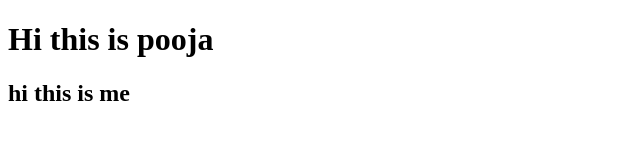
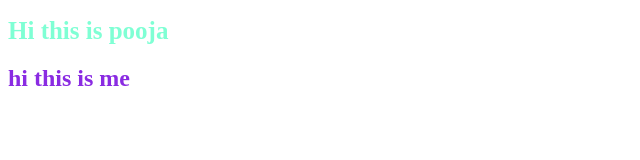
Before and after one commit to Pooja-Hallikhede/Kodnest, a plain HTML site: page index.html in a window 1280 px wide. Shown: the whole page, without its empty margins (0-640 px from the left). Drawn offline with Linux system fonts and the light colour scheme.

Commit message:
link given

```diff
--- /dev/null
+++ b/index.css
@@ -0,0 +1,8 @@
+h1{
+    color:aquamarine;
+    font-size: 25px;
+}
+h2 {
+    color:blueviolet;
+    font-size:24px;
+}
--- a/index.html
+++ b/index.html
@@ -4,6 +4,7 @@
     <meta charset="UTF-8">
     <meta name="viewport" content="width=device-width, initial-scale=1.0">
     <title>Document</title>
+    <link rel = "stylesheet" href="index.css">
 </head>
 <body>
     <h1>Hi this is pooja</h1>
```
